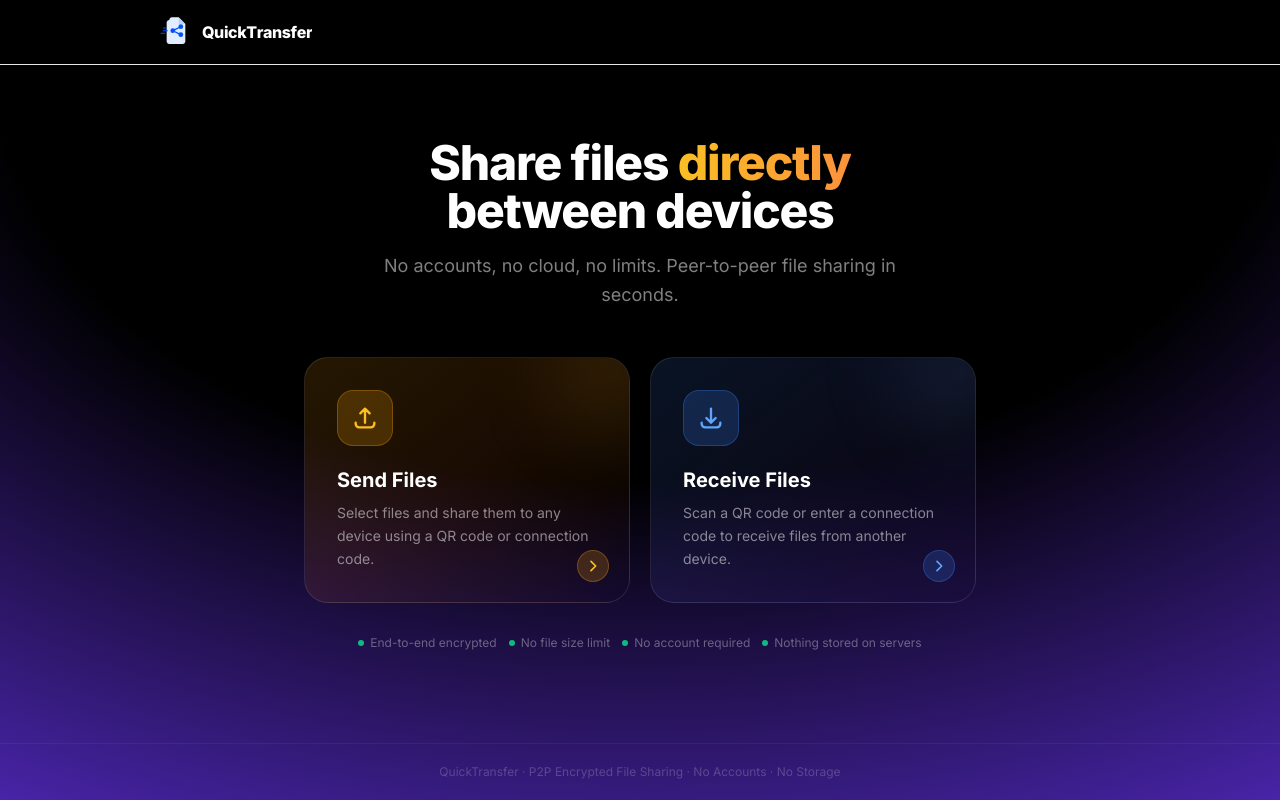
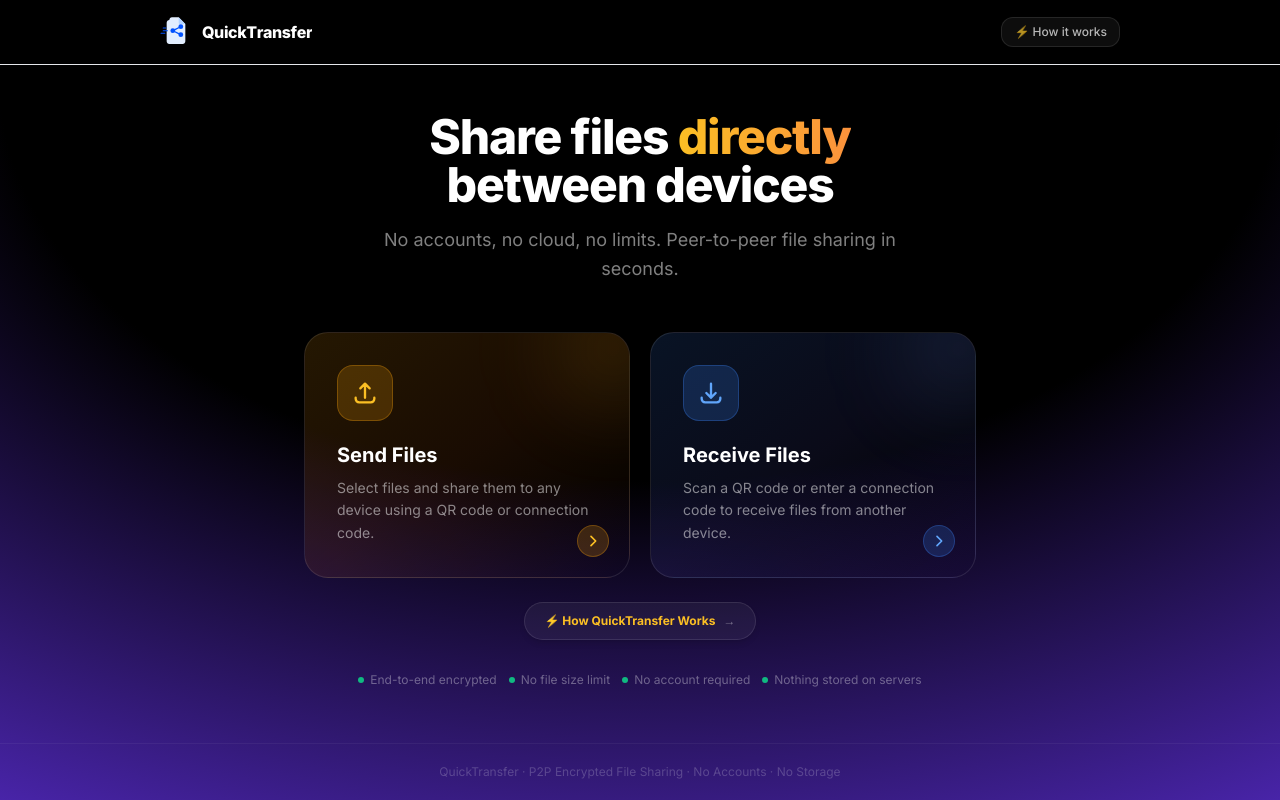
Before and after one commit to vaibhavjadhav0391-wq/QUICKSHARE, a React (Vite) app in the folder client/: page / in a window 1280 px wide. Built offline with nearby package versions, Linux system fonts and the light colour scheme; no server answers.

Commit message:
feat: add visible 'How it works' buttons in header and home screen

```diff
--- a/client/src/pages/UnifiedApp.tsx
+++ b/client/src/pages/UnifiedApp.tsx
@@ -380,7 +380,13 @@ export function UnifiedApp() {
   const renderScreen = () => {
     switch (screen) {
       case 'home':
-        return <HomeScreen onSend={handleSendClick} onReceive={handleReceiveClick} />;
+        return (
+          <HomeScreen
+            onSend={handleSendClick}
+            onReceive={handleReceiveClick}
+            onHowItWorks={() => navigate('/how-it-works')}
+          />
+        );
 
       case 'send-select':
         return (
@@ -460,7 +466,13 @@ export function UnifiedApp() {
         );
 
       default:
-        return <HomeScreen onSend={handleSendClick} onReceive={handleReceiveClick} />;
+        return (
+          <HomeScreen
+            onSend={handleSendClick}
+            onReceive={handleReceiveClick}
+            onHowItWorks={() => navigate('/how-it-works')}
+          />
+        );
     }
   };
 
@@ -504,6 +516,15 @@ export function UnifiedApp() {
               </div>
             )}
 
+            {/* How It Works Button */}
+            <button
+              onClick={() => navigate('/how-it-works')}
+              className="flex items-center gap-1.5 text-xs text-white/70 hover:text-white bg-white/5 border border-white/10 hover:bg-white/10 transition-all px-3 py-1.5 rounded-xl font-medium"
+              id="btn-how-it-works-header"
+            >
+              <span>⚡ How it works</span>
+            </button>
+
             {/* New Session / Cancel (only when not on home) */}
             {screen !== 'home' && (
               <button
--- a/client/src/pages/screens/HomeScreen.tsx
+++ b/client/src/pages/screens/HomeScreen.tsx
@@ -3,9 +3,10 @@ import { formatBytes, fileTypeIcon, truncateFilename } from '@/utils/formatters'
 interface HomeScreenProps {
   onSend: () => void;
   onReceive: () => void;
+  onHowItWorks?: () => void;
 }
 
-export function HomeScreen({ onSend, onReceive }: HomeScreenProps) {
+export function HomeScreen({ onSend, onReceive, onHowItWorks }: HomeScreenProps) {
   return (
     <div className="flex flex-col items-center justify-center min-h-[calc(100vh-140px)] px-4 py-12 animate-fade-in">
       {/* Hero */}
@@ -23,7 +24,7 @@ export function HomeScreen({ onSend, onReceive }: HomeScreenProps) {
       </div>
 
       {/* Primary Action Cards */}
-      <div className="grid grid-cols-1 sm:grid-cols-2 gap-5 w-full max-w-2xl mb-8">
+      <div className="grid grid-cols-1 sm:grid-cols-2 gap-5 w-full max-w-2xl mb-6">
         {/* Send Files */}
         <button
           id="btn-send-files"
@@ -75,6 +76,18 @@ export function HomeScreen({ onSend, onReceive }: HomeScreenProps) {
         </button>
       </div>
 
+      {/* How it works CTA button */}
+      {onHowItWorks && (
+        <button
+          id="btn-how-it-works-home"
+          onClick={onHowItWorks}
+          className="mb-8 flex items-center gap-2 px-5 py-2.5 rounded-full bg-white/5 border border-white/10 hover:bg-white/10 hover:border-amber-400/30 text-white/80 hover:text-white text-xs font-semibold transition-all group shadow-md"
+        >
+          <span className="text-amber-400 font-bold">⚡ How QuickTransfer Works</span>
+          <span className="text-white/40 group-hover:translate-x-0.5 transition-transform">→</span>
+        </button>
+      )}
+
       {/* Feature pills */}
       <div className="flex flex-wrap items-center justify-center gap-3 text-xs text-white/35">
         <span className="flex items-center gap-1.5">
```
